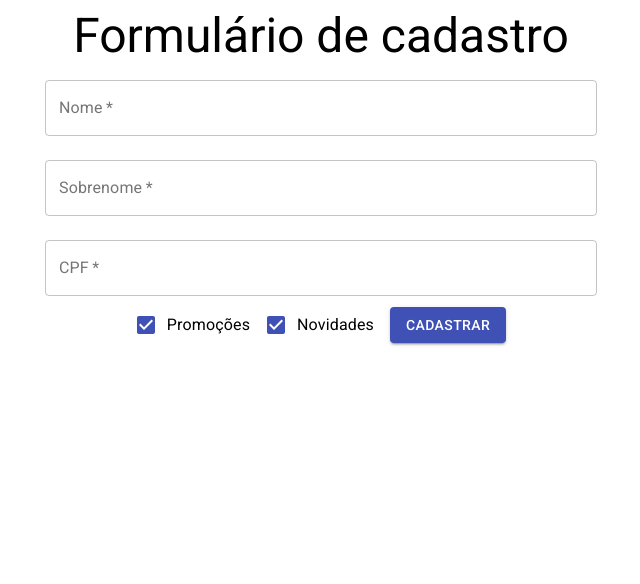
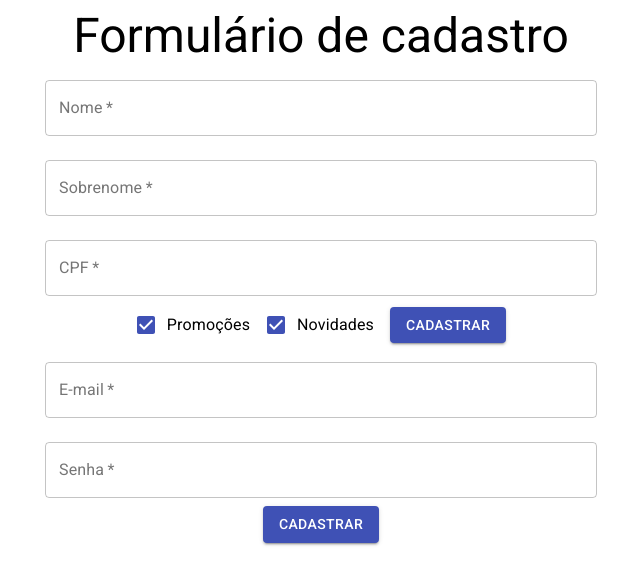
Before and after one commit to joaobispo2077/material-form, a React (Create React App) app: page / in a window 1280 px wide. Shown: the top 584 px of the page, without its empty margins (319-959 px from the left). Built offline with nearby package versions, Linux system fonts and the light colour scheme.

Commit message:
feat: added user data form

```diff
--- a/src/components/RegisterForm/UserData.jsx
+++ b/src/components/RegisterForm/UserData.jsx
@@ -1 +1,13 @@
+import { Button, TextField } from '@material-ui/core';
 import React from 'react';
+
+const UserData = () => {
+  return (
+    <form>
+      <TextField id="email" label="E-mail" type="email" variant="outlined" fullWidth required margin="normal" />
+      <TextField id="password" label="Senha" type="password" variant="outlined" fullWidth required margin="normal" />
+      <Button type="submit" variant="contained" color="primary">Cadastrar</Button>
+    </form>);
+}
+
+export default UserData;
--- a/src/components/RegisterForm/index.jsx
+++ b/src/components/RegisterForm/index.jsx
@@ -1,9 +1,13 @@
 import React from 'react';
 import PersonalData from './PersonalData';
+import UserData from './UserData';
 
 function RegisterForm({ handleSubmit }) {
   return (
-    <PersonalData />
+    <>
+      <PersonalData handleSubmit={handleSubmit} />
+      <UserData />
+    </>
   )
 }
 
```
